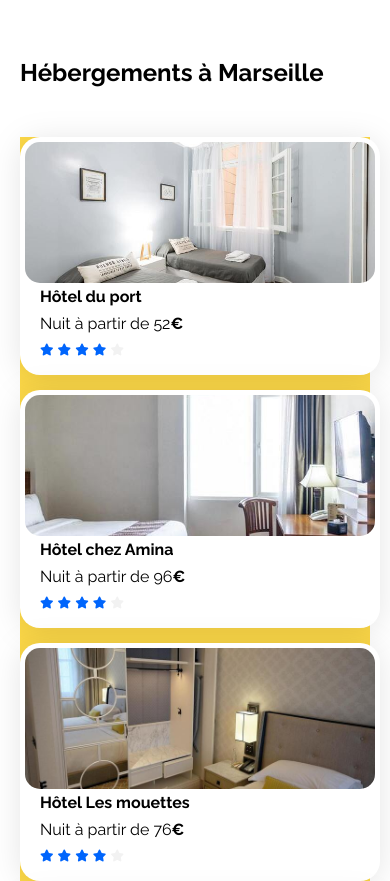
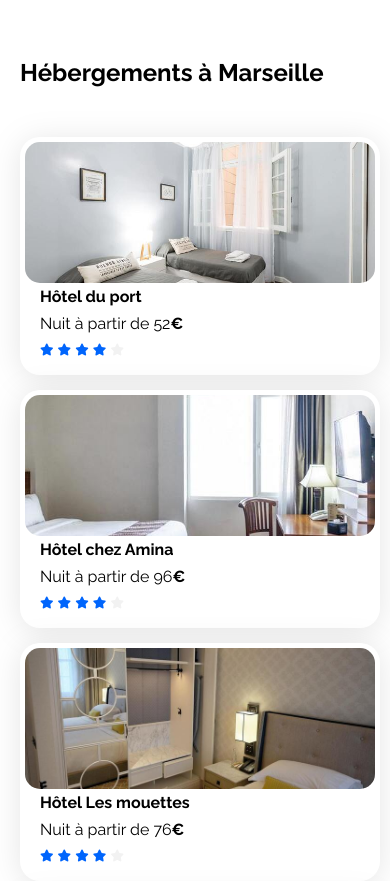
Before and after one commit to Justine0000PPPP/frison-justine-2-code-052025, a plain HTML site: page index.html in a window 390 px wide. Shown: the part 1340-2221 px from the top of the page. Drawn offline with Linux system fonts and the light colour scheme.

Commit message:
le responssive de marsaille prend bien toute la largeure en mode tablette

```diff
--- a/css/style.css
+++ b/css/style.css
@@ -265,7 +265,7 @@ a {
     display: flex;
     flex-direction: column;
     gap: 30px;
-    background-color: blue;
+
 }
 
 .ligne-card {
@@ -460,9 +460,8 @@ a {
         height: 200px;
     }
 
-    .herbergements-card {
-        background-color: rgb(253, 217, 72);
-        max-width: 100%;
+    .marsaille{
+    width: 100%;
     }
 }
 
```
